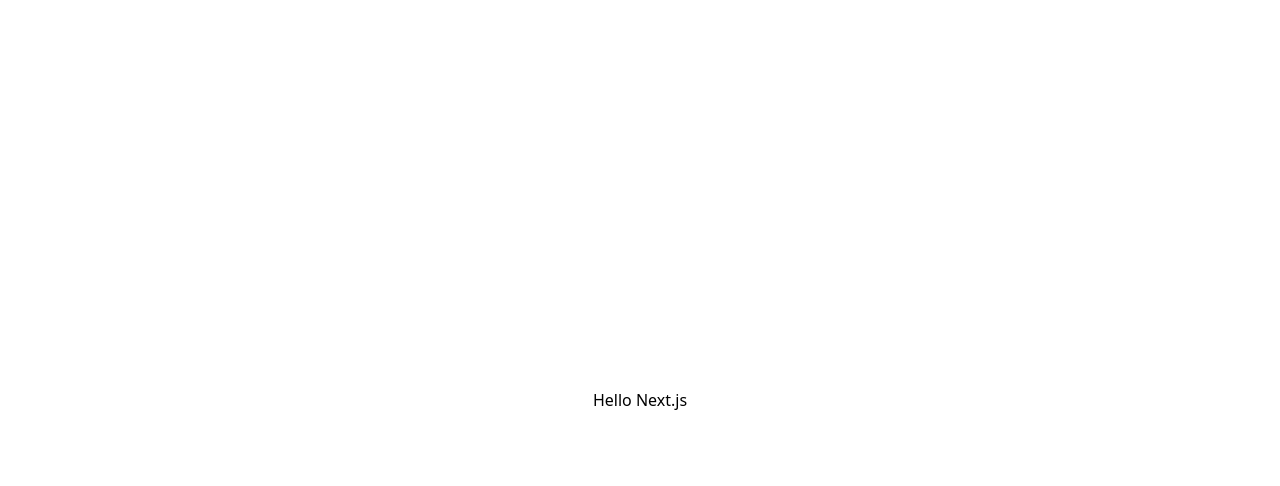
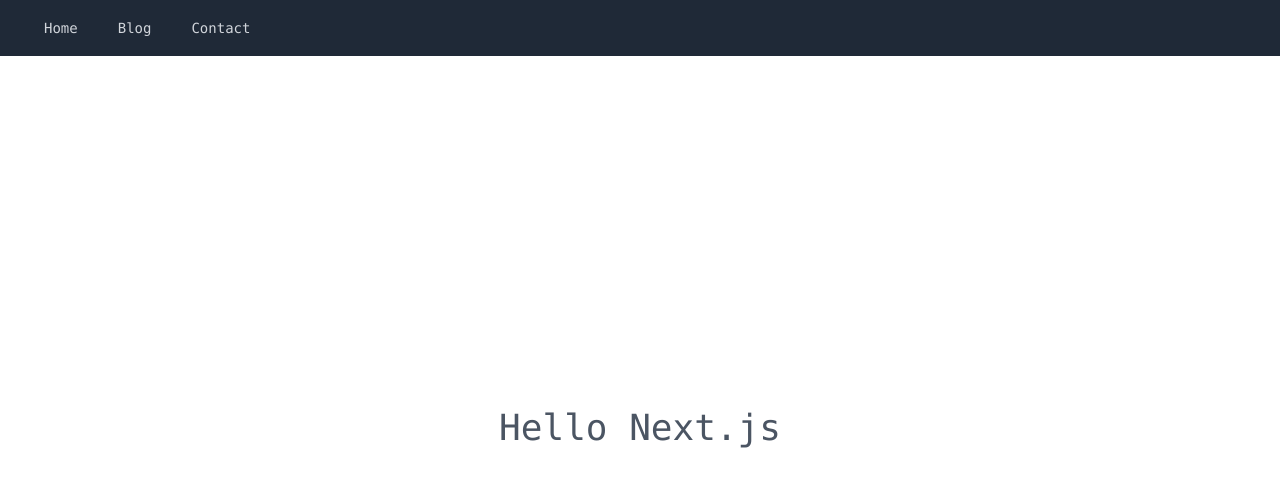
Before and after one commit to Ursi2804/nextjs-lesson-hp, a Next.js app: page / in a window 1280 px wide. Shown: the top 486 px of the page. Built offline with nearby package versions, Linux system fonts and the light colour scheme.

Commit message:
上部のリンクを作成

```diff
--- /dev/null
+++ b/components/Layout.js
@@ -0,0 +1,38 @@
+import Head from "next/head"
+import Link from "next/link"
+
+export default function Layout({children,title="HP by Next.js"}){
+    return (
+        <div className="flex justify-center items-center flex-col min-h-screen text-gray-600 text-sm font-mono">
+            <Head>
+                <title>{title}</title>
+            </Head>
+            <header>
+                <nav className="bg-gray-800 w-screen">
+                    <div className="flex items-center pl-8 h-14">
+                        <div className="flex space-x-4">
+                            <Link href="/">
+                                <a className="text-gray-300 hover:bg-gray-700 px-3 py-2 rounded">
+                                    Home
+                                </a>
+                            </Link>
+                            <Link href="/blog-page">
+                                <a className="text-gray-300 hover:bg-gray-700 px-3 py-2 rounded">
+                                    Blog
+                                </a>
+                            </Link>
+                            <Link href="/contact-page">
+                                <a className="text-gray-300 hover:bg-gray-700 px-3 py-2 rounded">
+                                    Contact
+                                </a>
+                            </Link>
+                        </div>
+                    </div>
+                </nav>
+            </header>
+            <main className="flex flex-1 justify-center items-center flex-col w-screen">
+                {children}
+            </main>
+        </div>
+    );
+}
--- a/pages/blog-page.js
+++ b/pages/blog-page.js
@@ -0,0 +1,9 @@
+const Blog = () => {
+    return (
+        <div>
+            Blog Page
+        </div>
+    )
+}
+
+export default Blog
--- a/pages/contact-page.js
+++ b/pages/contact-page.js
@@ -0,0 +1,9 @@
+const Contact = () => {
+    return (
+        <div>
+            Contact Page
+        </div>
+    )
+}
+
+export default Contact
--- a/pages/index.js
+++ b/pages/index.js
@@ -1,17 +1,11 @@
-import Head from 'next/head'
-import Image from 'next/image'
+import Layout from "../components/Layout";
+
+
 
 export default function Home() {
   return (
-    <div className="min-h-screen py-0 px-2 flex flex-col justify-center items-center h-screen">
-      <Head>
-        <title>Create Next App</title>
-        <meta name="description" content="Generated by create next app" />
-        <link rel="icon" href="/favicon.ico" />
-      </Head>
-
-      <h1>Hello Next.js</h1>
-
+      <Layout title="Home">
+        <p className="text-4xl">Hello Next.js</p>
       {/* <footer className={styles.footer}>
         <a
           href="https://vercel.com?utm_source=create-next-app&utm_medium=default-template&utm_campaign=create-next-app"
@@ -24,6 +18,6 @@
           </span>
         </a>
       </footer> */}
-    </div>
+      </Layout>
   )
 }
```
